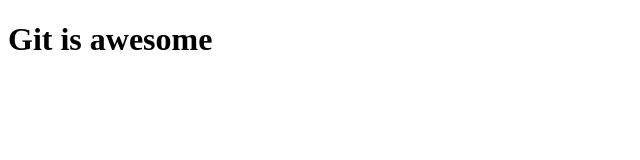
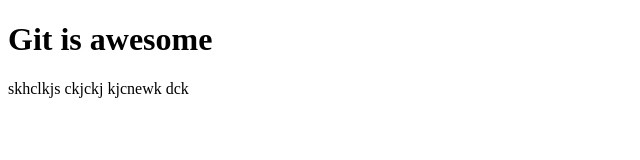
Before and after one commit to cfchess/gitProject, a plain HTML site: page index.html in a window 1280 px wide. Shown: the whole page, without its empty margins (0-640 px from the left). Drawn offline with Linux system fonts and the light colour scheme.

Commit message:
Add paragraph

```diff
--- a/index.html
+++ b/index.html
@@ -8,5 +8,6 @@
 </head>
 <body>
     <h1>Git is awesome</h1>
+    <p>skhclkjs ckjckj kjcnewk dck</p>
 </body>
 </html>
```
